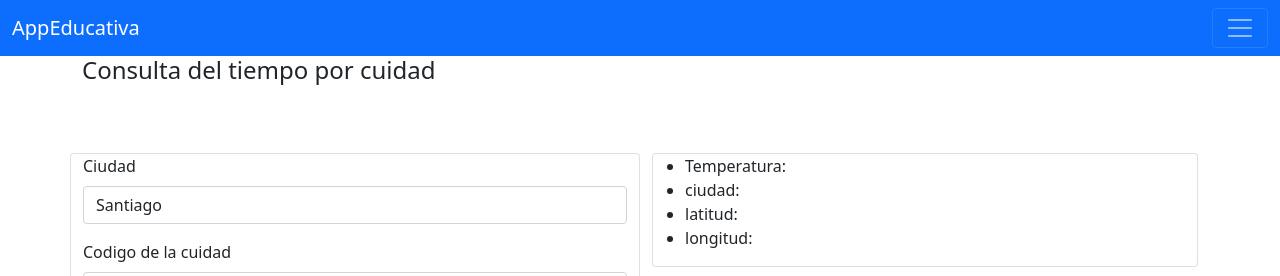
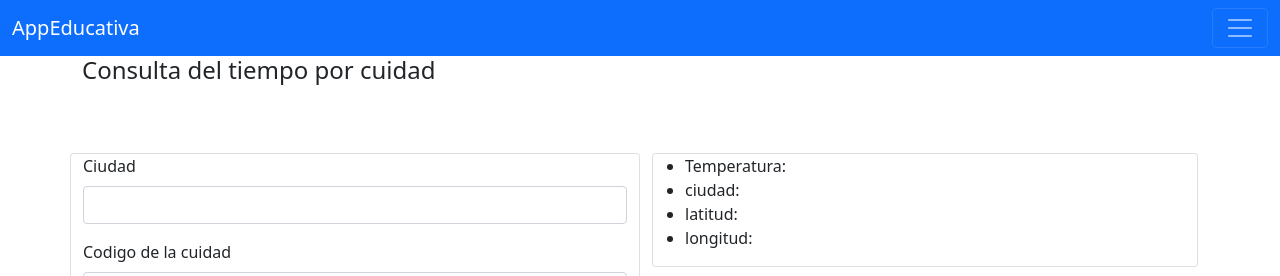
Before and after one commit to cbustamante777duoc/appEducativaAngular, an Angular app: page /tiempo in a window 1280 px wide. Shown: the top 276 px of the page. Built offline with nearby package versions, Linux system fonts and the light colour scheme.

Commit message:
validaciones de los campos

```diff
--- a/src/app/componentes/tiempo/tiempo.component.ts
+++ b/src/app/componentes/tiempo/tiempo.component.ts
@@ -1,5 +1,5 @@
 import { Component, OnInit } from '@angular/core';
-import { FormBuilder, FormGroup } from '@angular/forms';
+import { FormBuilder, FormGroup, Validators } from '@angular/forms';
 
 @Component({
   selector: 'app-tiempo',
@@ -25,14 +25,14 @@ export class TiempoComponent implements OnInit {
 
   iniciaFormulario(){
     this.formulario = this.formbuilder.group({
-      ciudad:['Santiago'],
-      codigo:['CL']
+      ciudad:['',[Validators.required, Validators.pattern('^[a-zA-Z ]*$')]],
+      codigo:['',[Validators.required,Validators.pattern('^[a-zA-Z ]*$')]]
     })
   }
 
 
   consultar(){
-    console.log("datos ",this.formulario.value);
+    console.log("datos ",this.formulario);
 
   }
 
```
